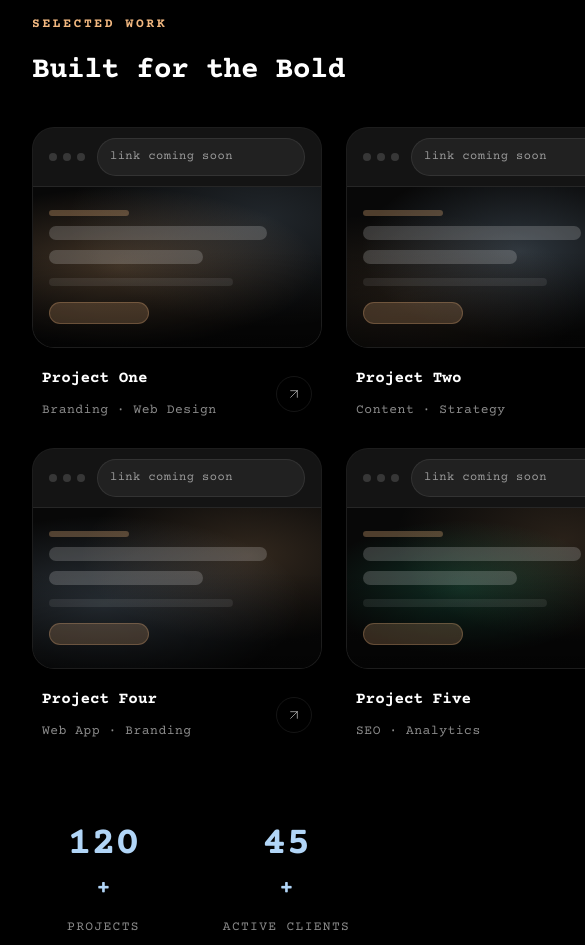
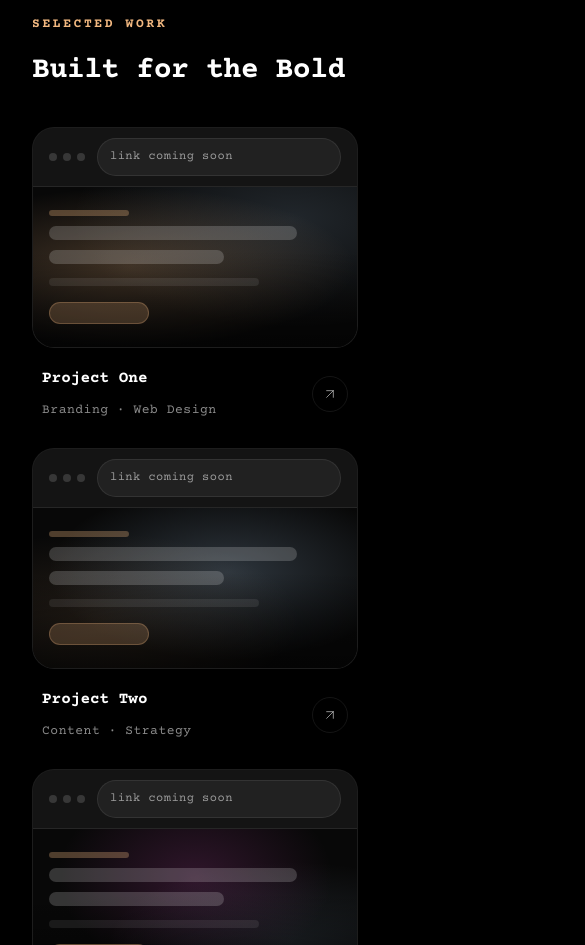
Before and after one commit to AedanCoder02/oasis-studio, a website built with Vite: page index.html in a window 390 px wide. Shown: the part 1100-2045 px from the top of the page, 585 px wide, since content can reach past the window. Built offline with nearby package versions, Linux system fonts and the light colour scheme.

Commit message:
responsive: portfolio grid 3-col > 2-col (tablet) > 1-col (mobile)

```diff
--- a/src/styles/responsive.css
+++ b/src/styles/responsive.css
@@ -40,9 +40,9 @@
     grid-template-columns: 1fr;
   }
 
-  /* Portfolio */
-  .portfolio-card {
-    width: min(340px, 76vw);
+  /* Portfolio — 2-col grid at tablet */
+  .portfolio-track {
+    grid-template-columns: repeat(2, 1fr);
   }
 
   .portfolio-section {
@@ -127,13 +127,13 @@
     text-align: center;
   }
 
-  /* Portfolio */
+  /* Portfolio — 1-col grid on mobile */
+  .portfolio-track {
+    grid-template-columns: 1fr;
+  }
+
   .portfolio-section {
     padding: var(--space-40) 0;
-  }
-
-  .portfolio-card {
-    width: clamp(260px, 76vw, 320px);
   }
 
   .frame-viewport {
@@ -181,10 +181,6 @@
     padding: var(--space-32) 0;
   }
 
-  .portfolio-card {
-    width: clamp(240px, 84vw, 290px);
-  }
-
   .frame-viewport {
     height: 160px;
   }
```
